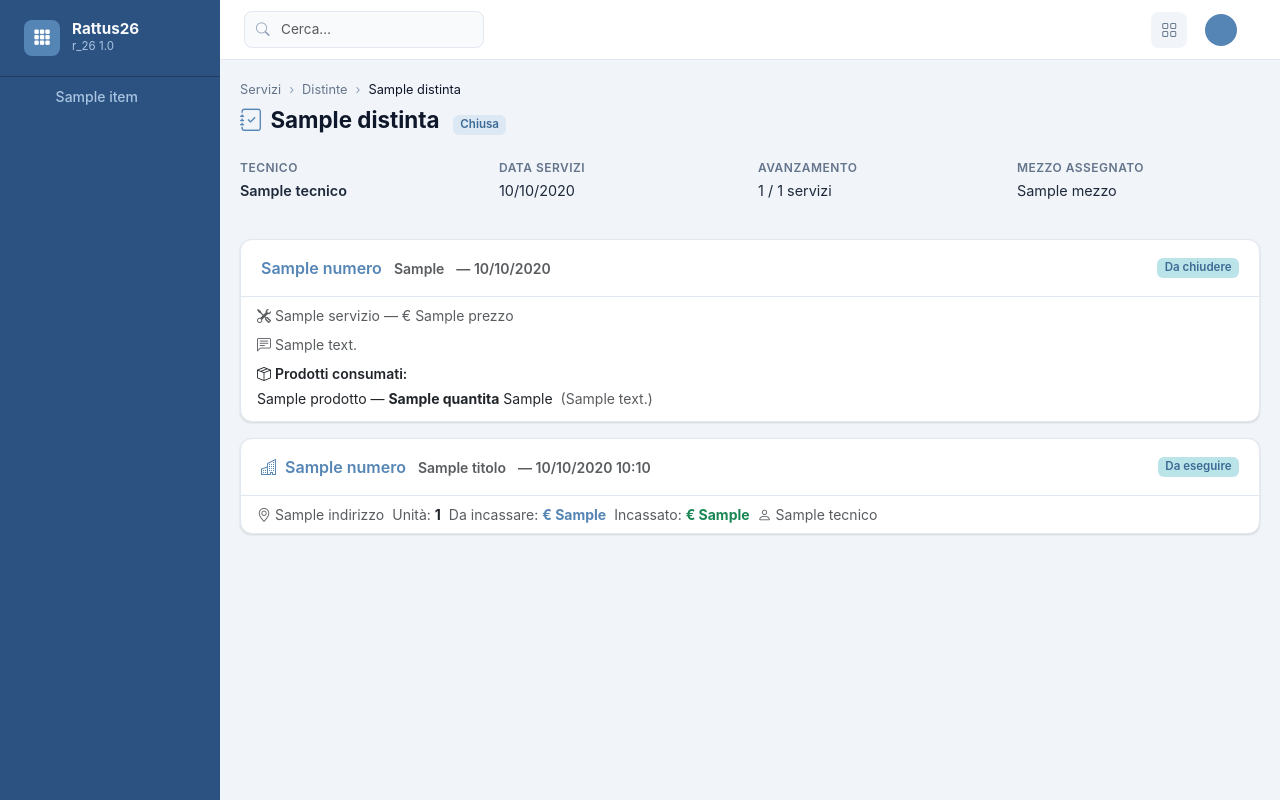
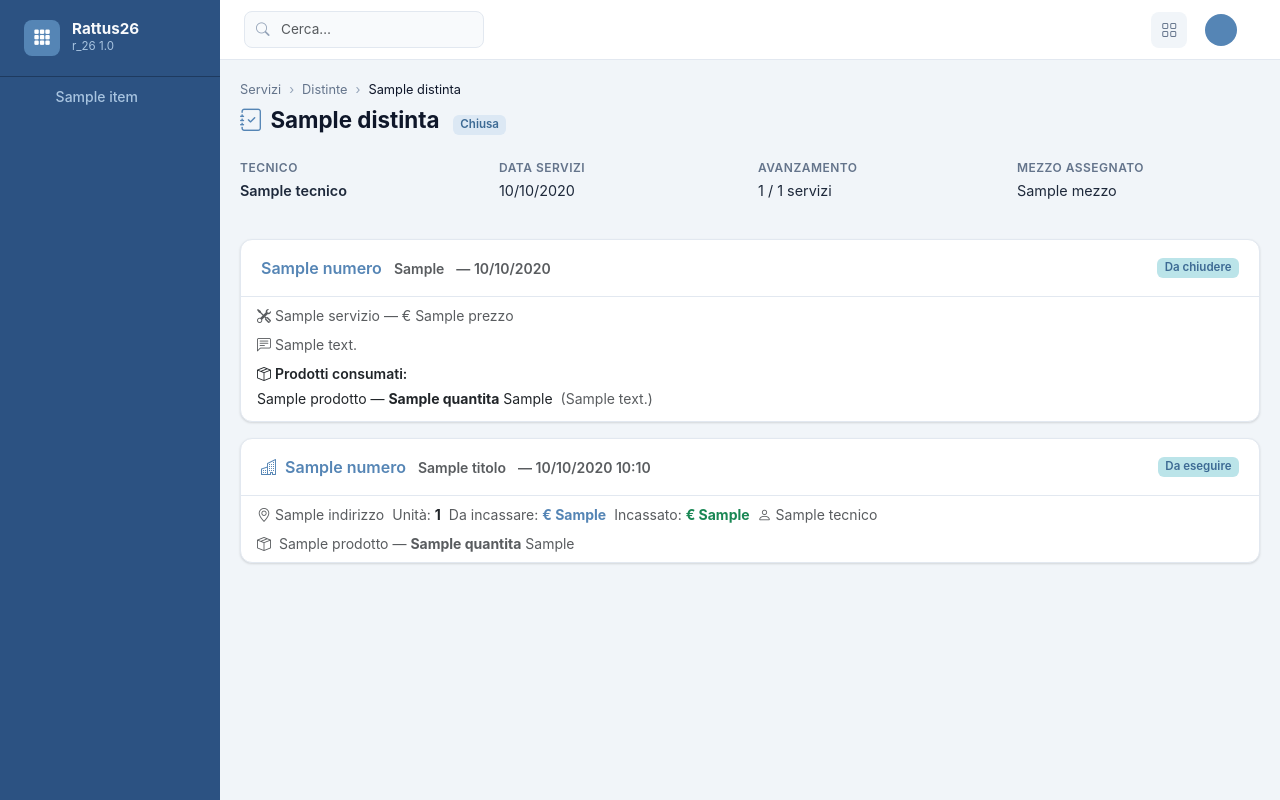
Before and after one commit to Giorgino79/BASE, a Django app: template servizi/templates/servizi/distinte/detail.html in a window 1280 px wide. Run offline with Django 5.2, Linux system fonts and the light colour scheme; the template is opened without the code that fills it: most values are stand-ins (such as "Sample title", 1, 10 or a date in 2020); form fields are guessed from the names that the template uses.

Commit message:
Distinta detail: mostra prodotti usati nei condomini ODS
Aggiunge prefetch prodotti__prodotto e lista inline nel card condominio.
I prodotti confermati (stock già scalato) appaiono in verde con spunta.

Co-Authored-By: Claude Sonnet 4.6 <noreply@anthropic.com>

```diff
--- a/servizi/templates/servizi/distinte/detail.html
+++ b/servizi/templates/servizi/distinte/detail.html
@@ -269,13 +269,26 @@
     </div>
   </div>
   <div class="card-body py-2">
-    <div class="row g-2 small">
+    <div class="row g-2 small mb-2">
       <div class="col-auto text-muted"><i class="bi bi-geo-alt me-1"></i>{{ c.indirizzo }}</div>
       <div class="col-auto"><span class="text-muted">Unità:</span> <strong>{{ c.unita.count }}</strong></div>
       <div class="col-auto"><span class="text-muted">Da incassare:</span> <strong class="text-brand">€ {{ c.totale_da_incassare }}</strong></div>
       <div class="col-auto"><span class="text-muted">Incassato:</span> <strong class="text-success">€ {{ c.totale_incassato }}</strong></div>
       {% if c.tecnico %}<div class="col-auto text-muted"><i class="bi bi-person me-1"></i>{{ c.tecnico.get_full_name }}</div>{% endif %}
     </div>
+    {% with prodotti=c.prodotti.all %}
+    {% if prodotti %}
+    <div class="small text-muted">
+      <i class="bi bi-box-seam me-1"></i>
+      {% for p in prodotti %}
+        <span class="me-3 {% if p.confermato %}text-success fw-semibold{% endif %}">
+          {{ p.prodotto.nome_prodotto }} — <strong>{{ p.quantita }}</strong> {{ p.prodotto.unita_misura }}
+          {% if p.confermato %}<i class="bi bi-check-circle ms-1"></i>{% endif %}
+        </span>
+      {% endfor %}
+    </div>
+    {% endif %}
+    {% endwith %}
   </div>
 </div>
 {% endfor %}
--- a/servizi/views.py
+++ b/servizi/views.py
@@ -764,7 +764,7 @@ class DistintaDetailView(LoginRequiredMixin, DetailView):
         ctx["ods_list"] = ods_qs
         ctx["condomini_list"] = self.object.condomini_set.select_related(
             "tecnico", "assistente"
-        ).prefetch_related("unita").order_by("data", "ora")
+        ).prefetch_related("unita", "prodotti__prodotto").order_by("data", "ora")
 
         mezzo = self.object.mezzo
         ctx["mezzo"] = mezzo
```
